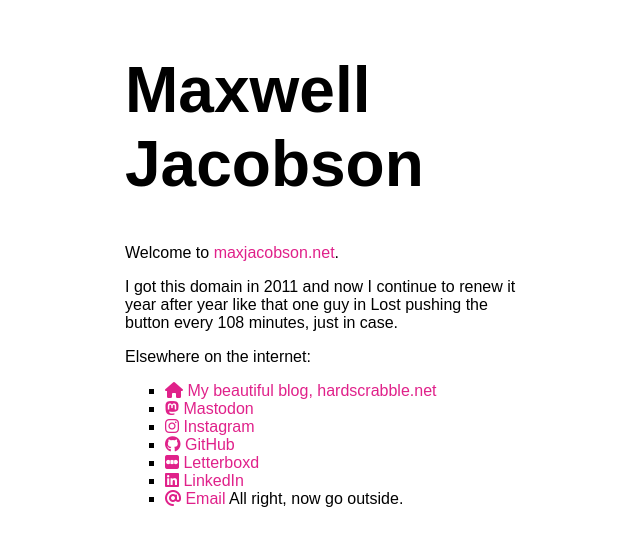
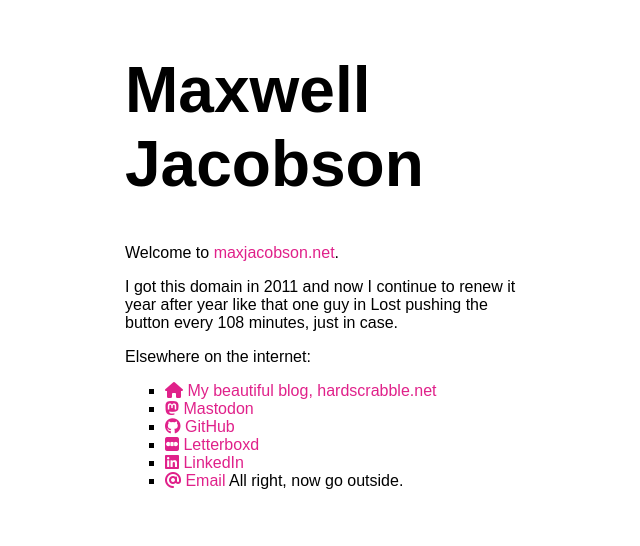
Before and after one commit to maxjacobson/maxjacobson.net, a Jekyll site: the page built from index.md, in a window 1280 px wide. Shown: the top 546 px of the page, without its empty margins (315-955 px from the left). Built offline with Jekyll 4.4.1, drawn with Linux system fonts in a browser that asks for light colours; our own code applies the rules of GitHub Pages for plain Markdown files.

Commit message:
Remove instagram
Stopped using it

```diff
--- a/index.md
+++ b/index.md
@@ -12,7 +12,6 @@ Elsewhere on the internet:
 
 - [<i class="fa-solid fa-house" title="My blog, hardscrabble.net"></i> My beautiful blog, hardscrabble.net](http://hardscrabble.net)
 - [<i class="fa-brands fa-mastodon" title="Mastodon"></i> Mastodon](https://mastodon.online/@maxjacobson)
-- [<i class="fa-brands fa-instagram" title="Instagram"></i> Instagram](https://www.instagram.com/maxjacobson/)
 - [<i class="fa-brands fa-github" title="GitHub"></i> GitHub](http://github.com/maxjacobson)
 - [<i class="fa-brands fa-square-letterboxd" title="Letterboxd"></i> Letterboxd](https://letterboxd.com/maxjacobson)
 - [<i class="fa-brands fa-linkedin" title="LinkedIn"></i> LinkedIn](https://www.linkedin.com/in/maxjacobson1/)
```
